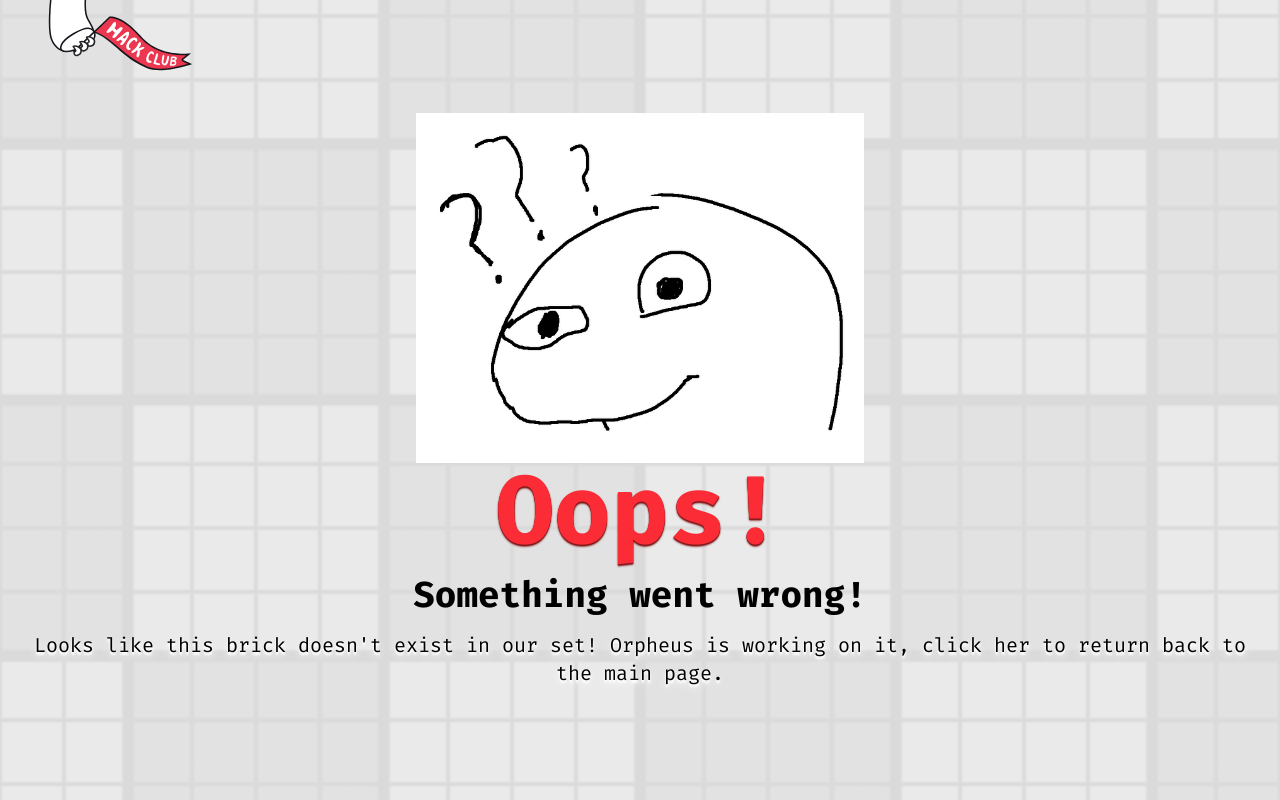
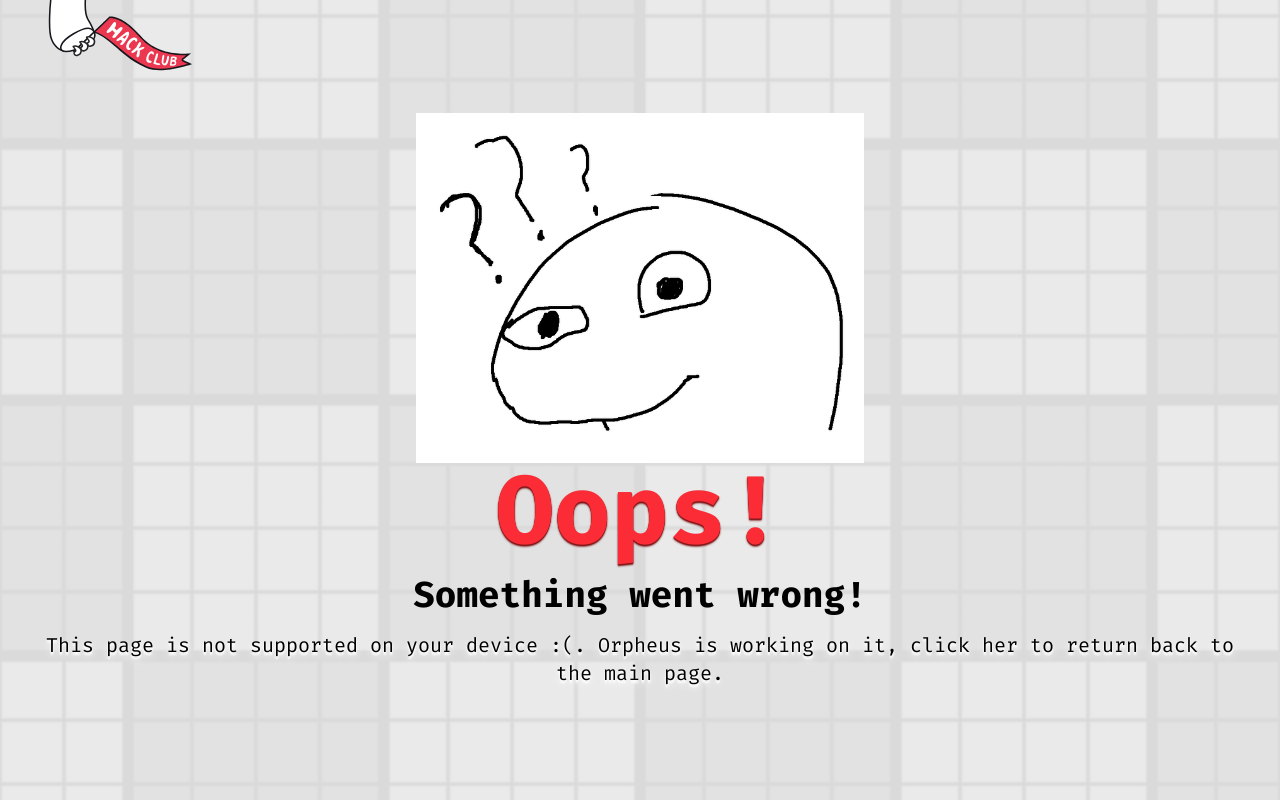
Before and after one commit to junyali/bricklayer-ysws, a React (Vite) app: page /notsupported in a window 1280 px wide. Built offline with nearby package versions, Linux system fonts and the light colour scheme.

Commit message:
Add NotSupported page for unsupported devices

```diff
--- /dev/null
+++ b/src/components/canvas/Wrapper.tsx
@@ -0,0 +1,20 @@
+import { useEffect, useState } from 'react';
+import { Navigate } from 'react-router';
+import { Canvas } from '../../routes/Canvas';
+
+export function Wrapper() {
+	const [isSupported, setIsSupported] = useState(true);
+
+	useEffect(() => {
+		const updateSupported = () => {
+			setIsSupported(window.innerWidth >= 1024);
+		};
+		window.addEventListener('resize', updateSupported);
+	}, []);
+
+	if (!isSupported) {
+		return <Navigate to="/notsupported" replace />;
+	}
+
+	return <Canvas />
+}
--- /dev/null
+++ b/src/routes/NotSupported.tsx
@@ -0,0 +1,33 @@
+import { Link } from 'react-router';
+import { OrpheusFlag } from '../components/OrpheusFlag.tsx';
+
+export function NotSupported() {
+	return (
+		<div className="min-h-screen flex flex-col">
+			<OrpheusFlag />
+			<div className="flex-grow flex flex-col items-center justify-center px-8 bg-[url(/new_studs.png)] bg-[length:512px_512px] bg-repeat bg-center">
+				<div className="text-center mt-8">
+					<Link
+						to="/"
+						className="max-w-md mx-auto block"
+					>
+						<img
+							src="/confused_dinosaur.png"
+							alt=""
+							className="w-full"
+						></img>
+					</Link>
+					<h1 className="text-6xl md:text-8xl font-extrabold text-red-500 text-shadow-red-900 text-shadow-sm mb-4">
+						Oops!
+					</h1>
+					<h2 className="text-3xl md:text-4xl font-bold text-black mb-4">
+						Something went wrong!
+					</h2>
+					<p className="text-xl text-black text-shadow-white text-shadow-lg mb-8">
+						This page is not supported on your device :(. Orpheus is working on it, click her to return back to the main page.
+					</p>
+				</div>
+			</div>
+		</div>
+	);
+}
```
Also changed, not shown: src/main.tsx (+9 -4 lines).
